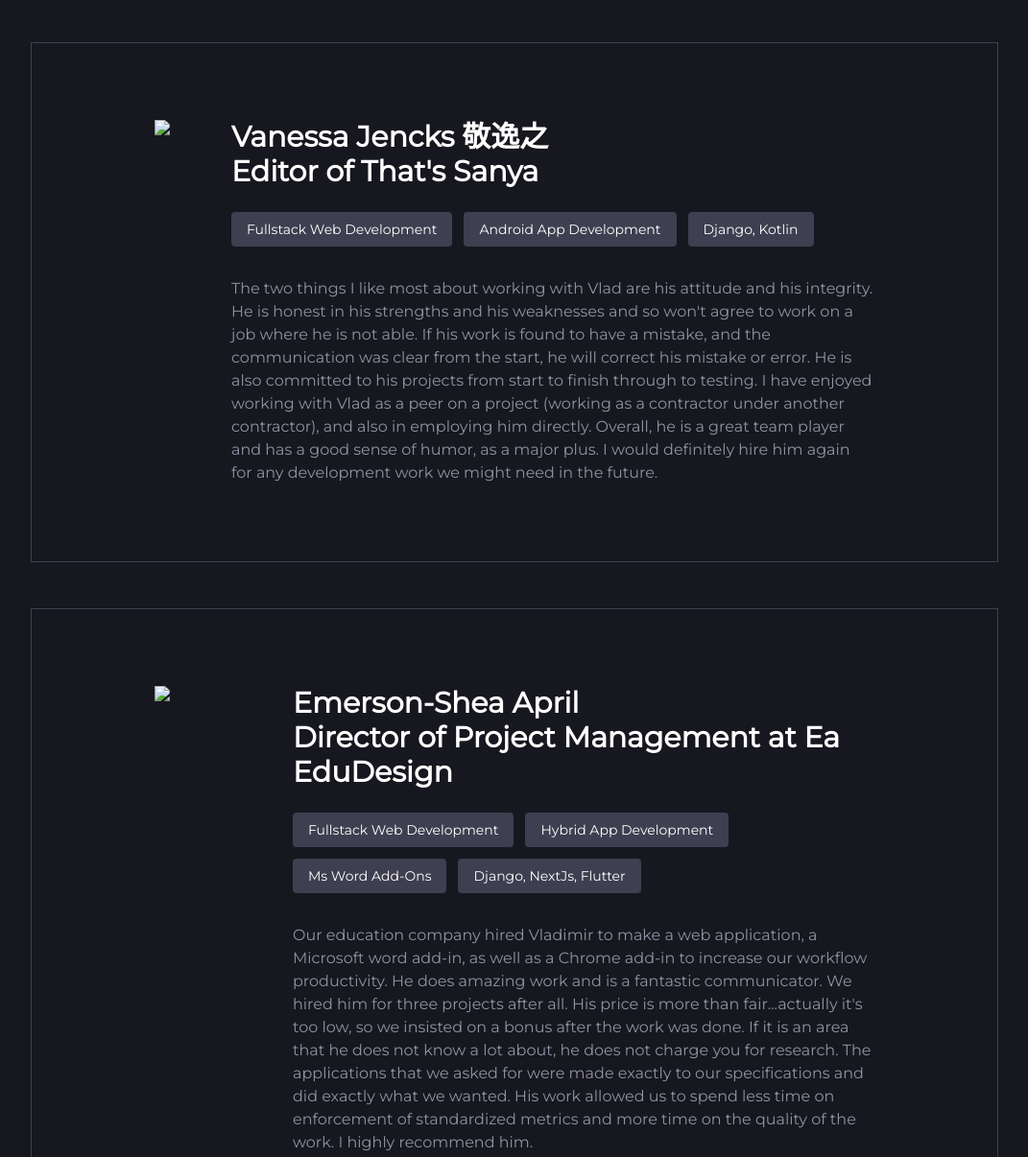
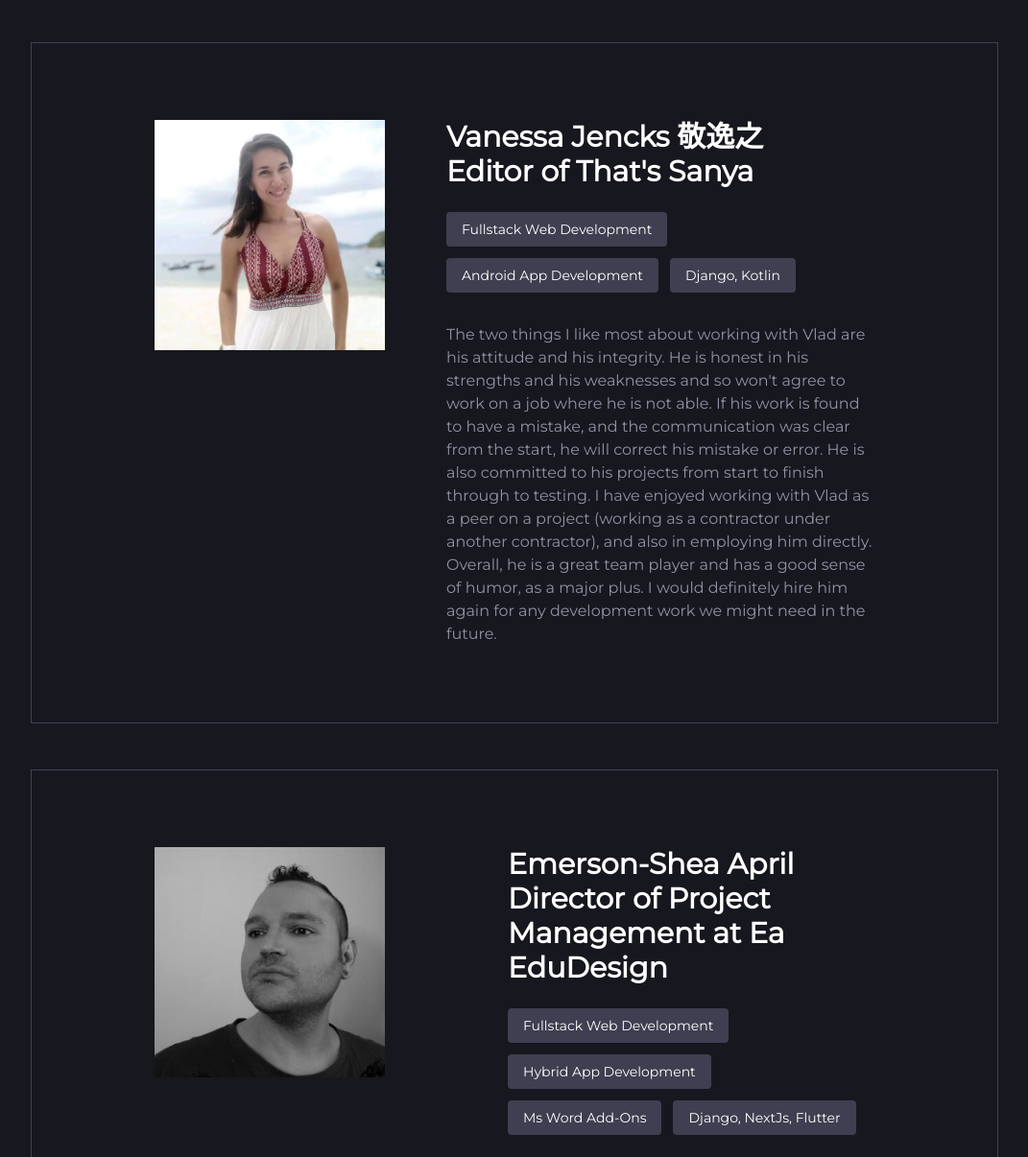
Before and after one commit to vlad-ed-git/me, a website: page index.html in a window 1280 px wide. Shown: the part 1980-3186 px from the top of the page at 96% size, without its empty margins (144-1215 px from the left). Drawn offline with nearby package versions, Linux system fonts and the light colour scheme; files that its build step writes are made by us from their sources; the site is published under a folder, as on GitHub Pages, so addresses that start at the root find nothing.

Commit message:
fixed image paths for clients

```diff
--- a/index.html
+++ b/index.html
@@ -120,7 +120,7 @@
 
                     <!-- Client logo -->
 
-                    <img src="/images/vanessa.jpg" class="mb-12 h-60 w-auto"/>
+                    <img src="images/vanessa.jpg" class="mb-12 h-60 w-auto"/>
 
 
                     <!-- Client info -->
@@ -142,7 +142,7 @@
                 class="w-full border border-nav p-16 lg:px-32 lg:py-20 lg:space-x-32 flex justify-center lg:justify-start flex-wrap lg:flex-nowrap">
 
                 <!-- Client logo -->
-                <img src="/images/emerson.jpg" class="mb-12 h-60 w-auto" />
+                <img src="images/emerson.jpg" class="mb-12 h-60 w-auto" />
 
                 <!-- Client info -->
                 <div class="flex flex-wrap justify-center text-center lg:text-left lg:block">
```
